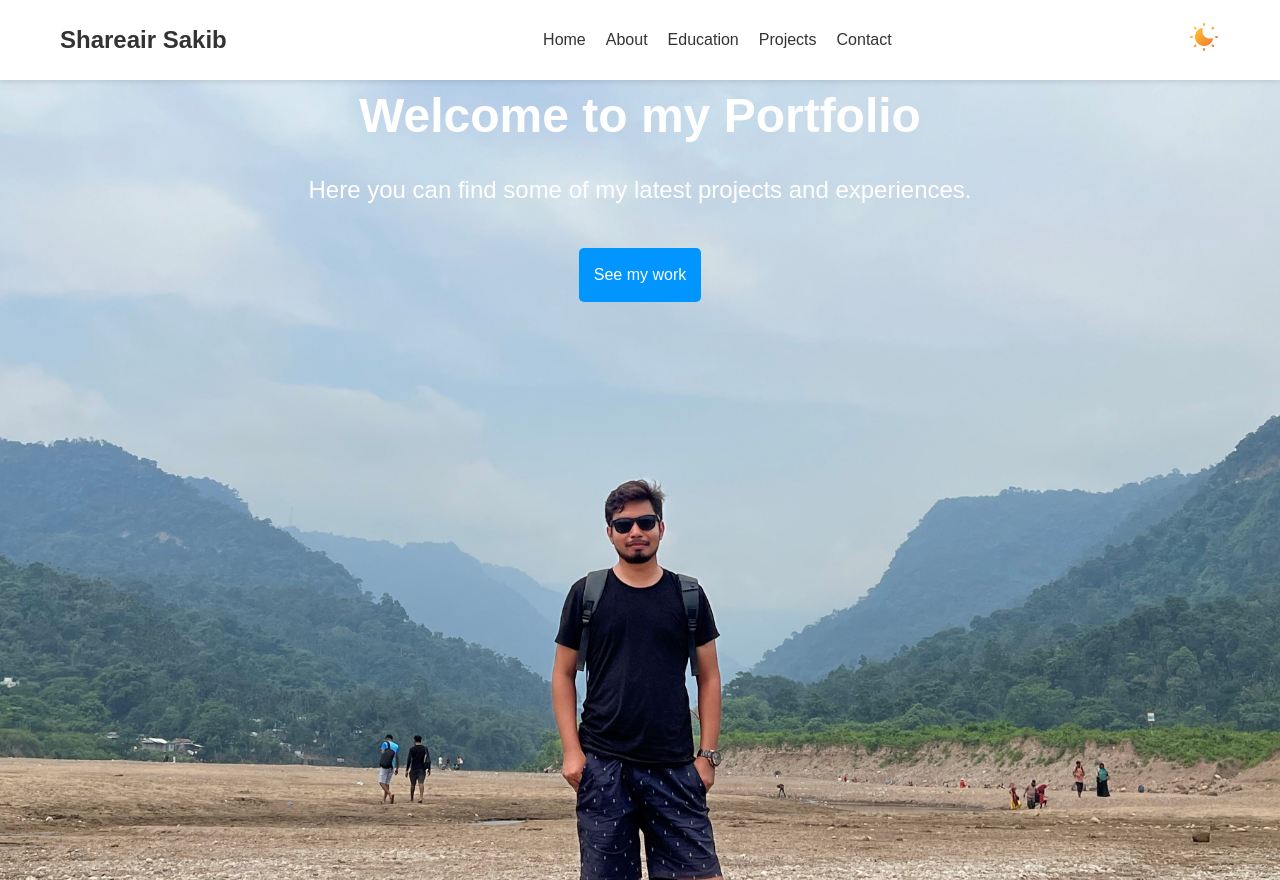
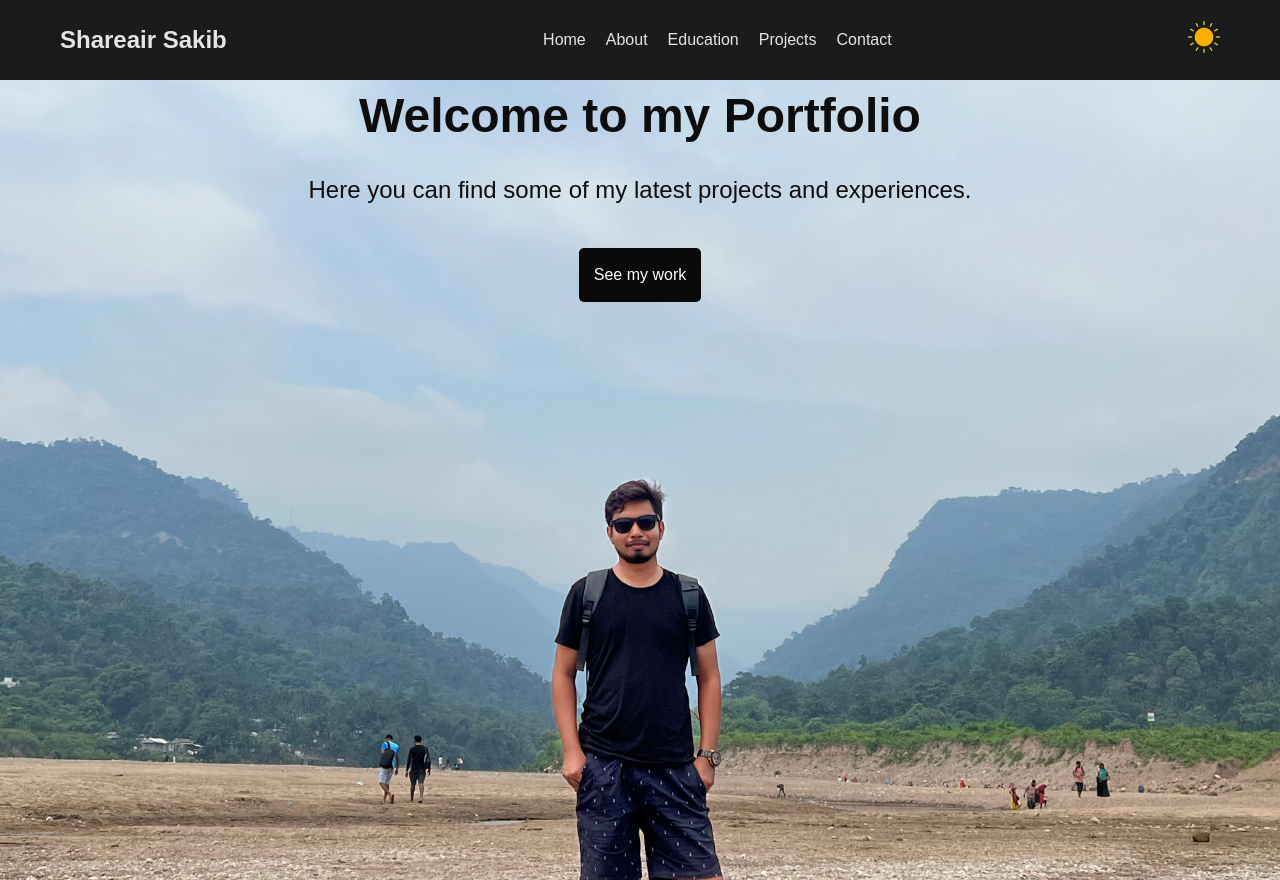
Before and after one commit to HellSakib21/hellsakib21.github.io, a plain HTML site: page index.html in a window 1280 px wide. Shown: the top 880 px of the page. Drawn offline with Linux system fonts and the light colour scheme.

Commit message:
Update index.html

```diff
--- a/index.html
+++ b/index.html
@@ -3,7 +3,7 @@
 
 <head>
     <title>Sakib-Portfolio</title>
-    <link rel="stylesheet" href="indexstyle.css">
+    <link rel="stylesheet" href="indexstyle2.css">
 
 </head>
 
@@ -26,8 +26,8 @@
                 </ul>
             </nav>
             <div class="dark">
-                <a href="index2.html">
-                    <img src="moon.png">
+                <a href="index.html">
+                    <img src="sunny.png">
                 </a>
             </div>
         </div>
@@ -53,8 +53,7 @@
                         I am a student of Computer Science and Engineering at Daffodil International University, I am passionate about
                         technology and its applications. I am eager to apply my skills and knowledge to real-world challenges and make a
                         positive impact in the field. Recently I have enhanced my skills on machine learning. Now my focus is on
-                        web-development.
-                    </p>
+                         web-development.</p>
                     <br>
                     <br>
                     <br>
@@ -117,10 +116,10 @@
             </div>
             <div class="projects-item">
                 <img src="cycle.png">
-                <h3>Cycle Lagbe?</h3>
+                    <h3>Cycle Lagbe?</h3>
                 <p>A modern website prototype. Based on renting bicycle on hourly plan.</p>
                 <a href="https://www.figma.com/file/PgENUvHJSepPBC6dOJsuSD/Cycle-Lagbe%3F%3F?node-id=1%3A296&t=3GRl46vzn4ZcA7tl-1"
-                    class="btn">View Project</a>
+                 class="btn">View Project</a>
             </div>
             <div class="projects-item">
                 <img src="Diabetes.png">
@@ -160,5 +159,4 @@
         </p>
     </div>
 </footer>
-
 </html>
```
